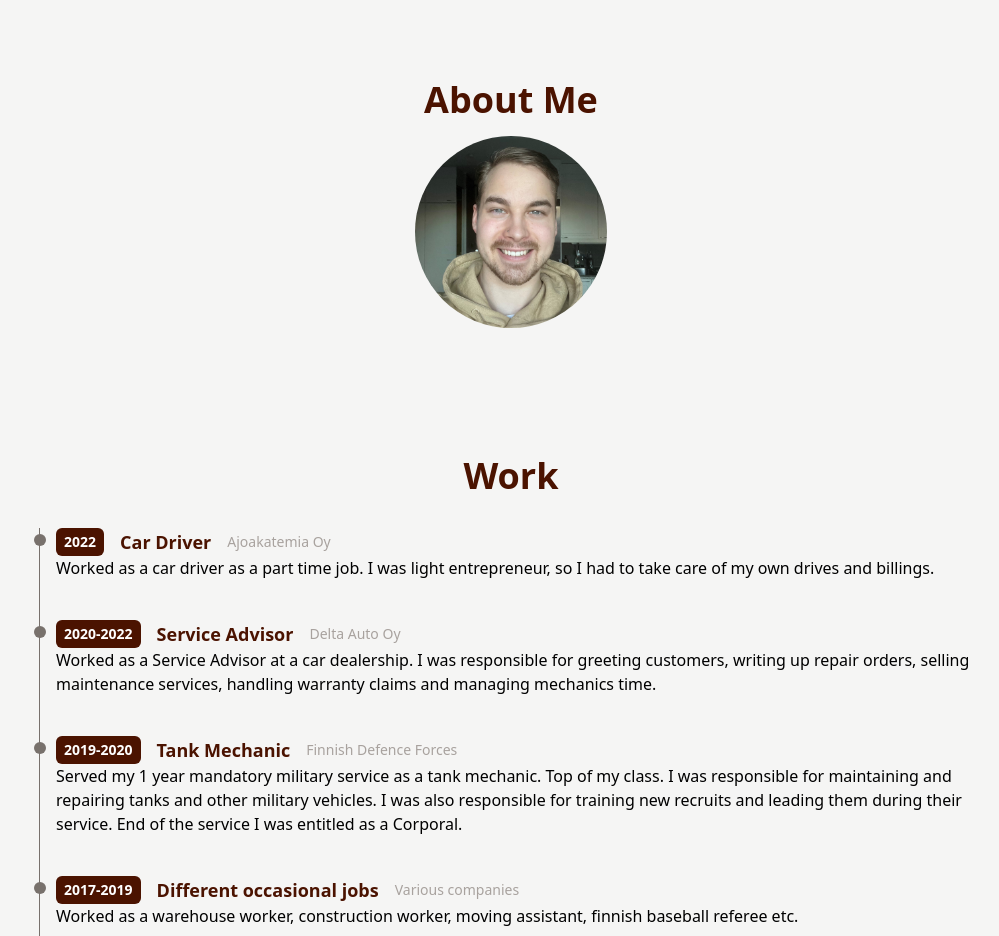
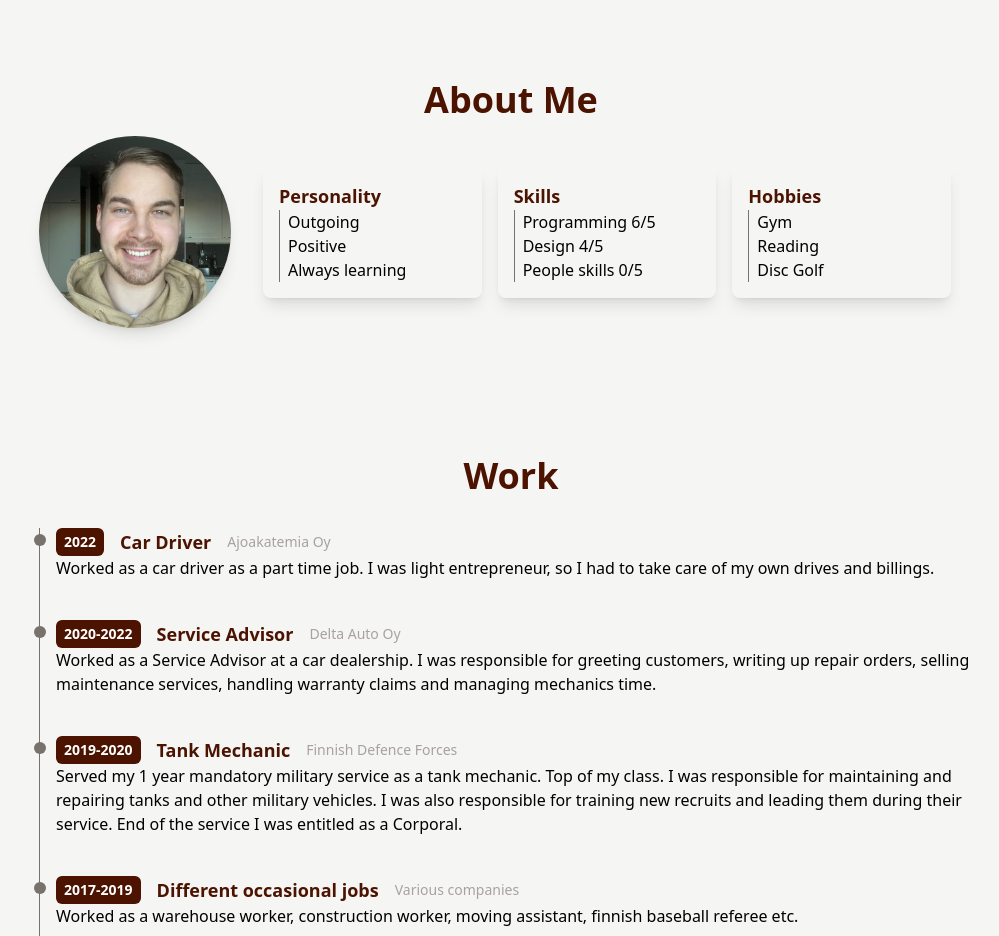
Before and after one commit to Luukalindgren/Portfolio, a React (Vite) app in the folder client/: page / in a window 1280 px wide. Shown: the part 800-1736 px from the top of the page, without its empty margins (161-1160 px from the left). Built offline with nearby package versions, Linux system fonts and the light colour scheme.

Commit message:
Context to About Me

```diff
--- a/client/src/components/About.jsx
+++ b/client/src/components/About.jsx
@@ -3,15 +3,48 @@ import IMG_0549_lowres from "../assets/IMG_0549_lowres.jpg";
 
 const About = () => {
   return (
-    <div id="about" className="max-w-[1040px] m-auto md:pl-20 p-4 py-16 bg-stone-100">
+    <div
+      id="about"
+      className="max-w-[1040px] m-auto md:pl-20 p-4 py-16 bg-stone-100"
+    >
       <h1 className="py-4 text-4xl font-bold text-center text-[#4B1300]">
         About Me
       </h1>
-      <img
-        className="w-48 h-48 m-auto rounded-full"
-        src={IMG_0549_lowres}
-        alt="Profile Picture"
-      />
+      <div className="flex flex-block ">
+        <img
+          className="w-48 h-48 m-auto rounded-full shadow-lg"
+          src={IMG_0549_lowres}
+          alt="Profile Picture"
+        />
+        <div className="grid flex-auto gap-4 px-8 m-auto sm:grid-cols-3">
+          <div>
+            <ol className="about-list">
+              <h2 className="text-lg font-semibold text-[#4B1300]">
+                Personality
+              </h2>
+              <li>Outgoing</li>
+              <li>Positive</li>
+              <li>Always learning</li>
+            </ol>
+          </div>
+          <div>
+            <ol className="about-list">
+              <h2 className="text-lg font-semibold text-[#4B1300]">Skills</h2>
+              <li>Programming 6/5</li>
+              <li>Design 4/5</li>
+              <li>People skills 0/5</li>
+            </ol>
+          </div>
+          <div>
+            <ol className="about-list">
+              <h2 className="text-lg font-semibold text-[#4B1300]">Hobbies</h2>
+              <li>Gym</li>
+              <li>Reading</li>
+              <li>Disc Golf</li>
+            </ol>
+          </div>
+        </div>
+      </div>
     </div>
   );
 };
--- a/client/src/index.css
+++ b/client/src/index.css
@@ -5,3 +5,22 @@
 * {
   scroll-behavior: smooth;
 }
+
+
+.about-list {
+  padding: 1rem;
+  --tw-shadow: 0 10px 15px -3px rgb(0 0 0 / 0.1),
+    0 4px 6px -4px rgb(0 0 0 / 0.1);
+  --tw-shadow-colored: 0 10px 15px -3px var(--tw-shadow-color),
+    0 4px 6px -4px var(--tw-shadow-color);
+  box-shadow: var(--tw-ring-offset-shadow, 0 0 #0000),
+    var(--tw-ring-shadow, 0 0 #0000), var(--tw-shadow);
+  border-radius: 0.5rem;
+}
+
+.about-list li {
+  padding-left: 0.5rem;
+  border-left-width: 1px;
+  --tw-border-opacity: 1;
+  border-color: rgb(120 113 108 / var(--tw-border-opacity));
+}
--- a/client/tailwind.config.js
+++ b/client/tailwind.config.js
@@ -2,6 +2,13 @@
 export default {
   content: ["./index.html", "./src/**/*.{js,ts,jsx,tsx}"],
   theme: {
+    listStyleType: {
+      none: "none",
+      disc: "disc",
+      decimal: "decimal",
+      square: "square",
+      roman: "upper-roman",
+    },
     extend: {},
   },
   plugins: [],
```
